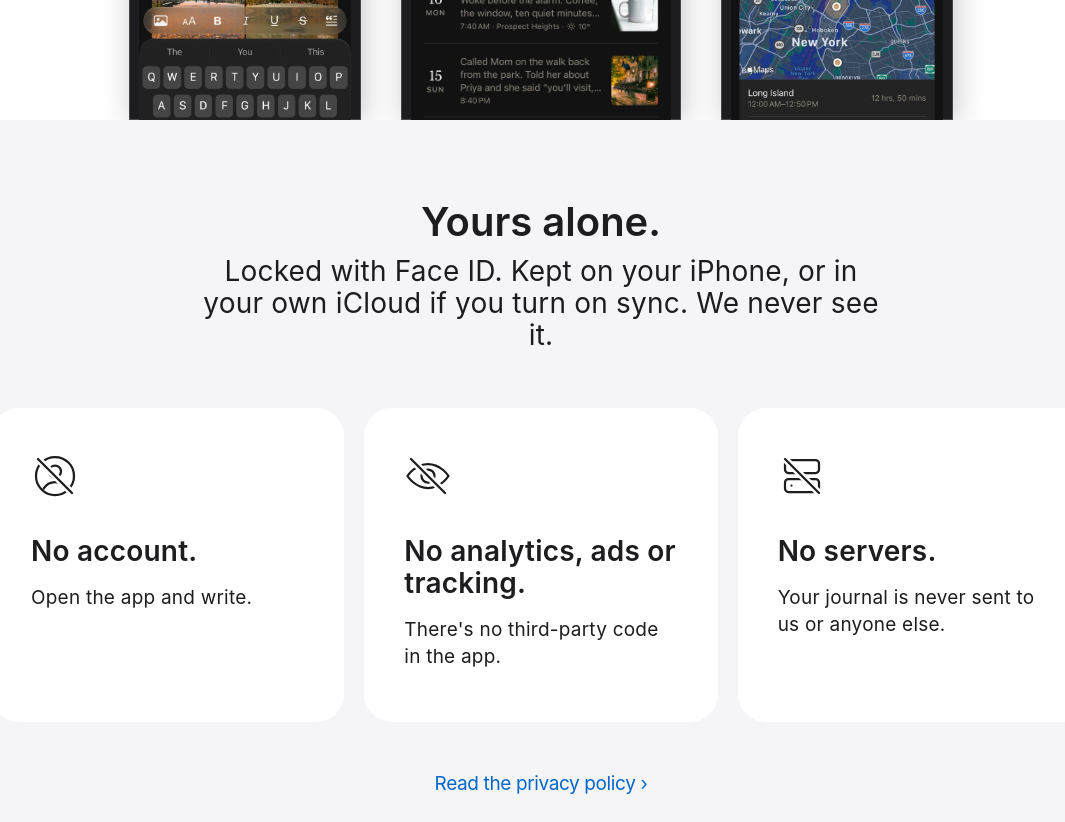
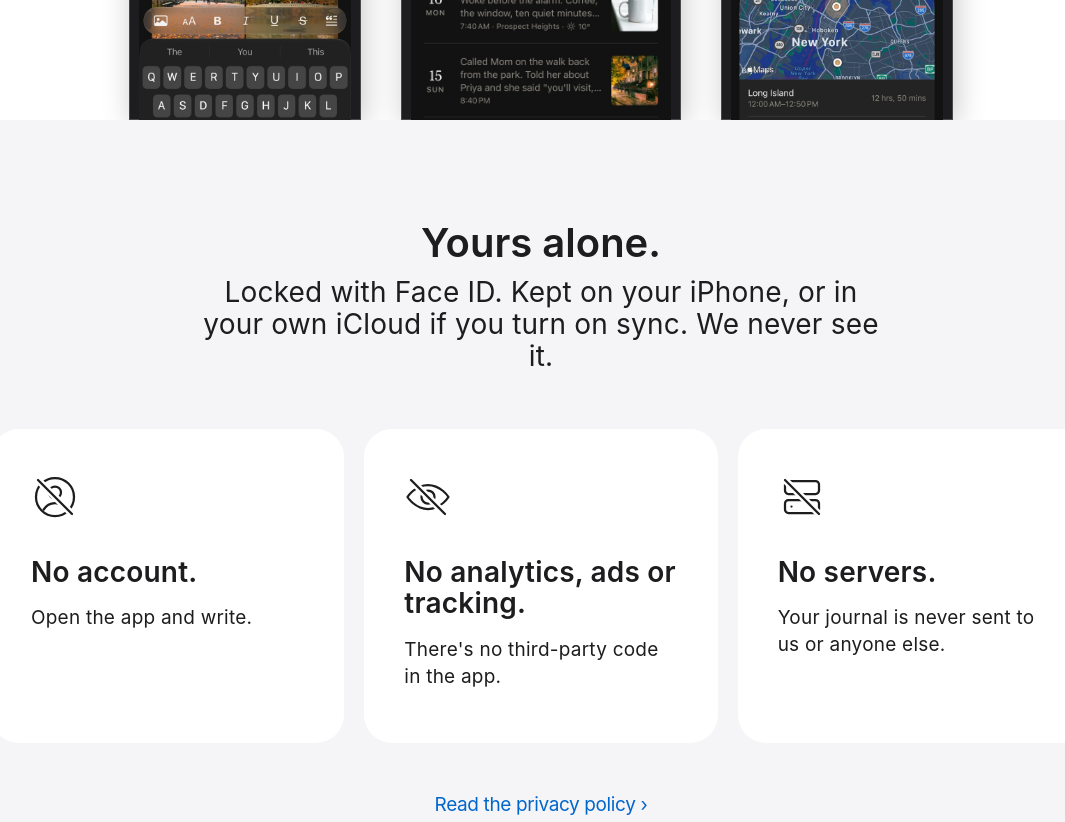
Before and after one commit to pingu15/journal, a plain HTML site: page website/index.html in a window 1280 px wide. Shown: the part 680-1502 px from the top of the page, without its empty margins (99-1164 px from the left). Drawn offline with Linux system fonts and the light colour scheme.

Commit message:
Website: Yours alone is at least a full window tall
It was the window less the navbar, so it could stop short of the bottom
of the screen; now it fills the screen however it's scrolled into view.

Co-Authored-By: Claude Opus 5.5 <noreply@anthropic.com>

```diff
--- a/website/site.css
+++ b/website/site.css
@@ -188,9 +188,9 @@ h1, h2, h3, p { margin: 0; }
 .story .phone img { grid-area: 1 / 1; opacity: 0; transition: opacity .45s ease; }
 .story .phone img.is-current { opacity: 1; }
 
-/* Yours alone: fills the screen below the navbar, content centered. */
+/* Yours alone: at least a full window tall, content centered. */
 .tile.privacy {
-  min-height: calc(100vh - 56px); min-height: calc(100svh - 56px);
+  min-height: 100vh; min-height: 100svh;
   display: flex; flex-direction: column; justify-content: center; align-items: center;
 }
 
```
